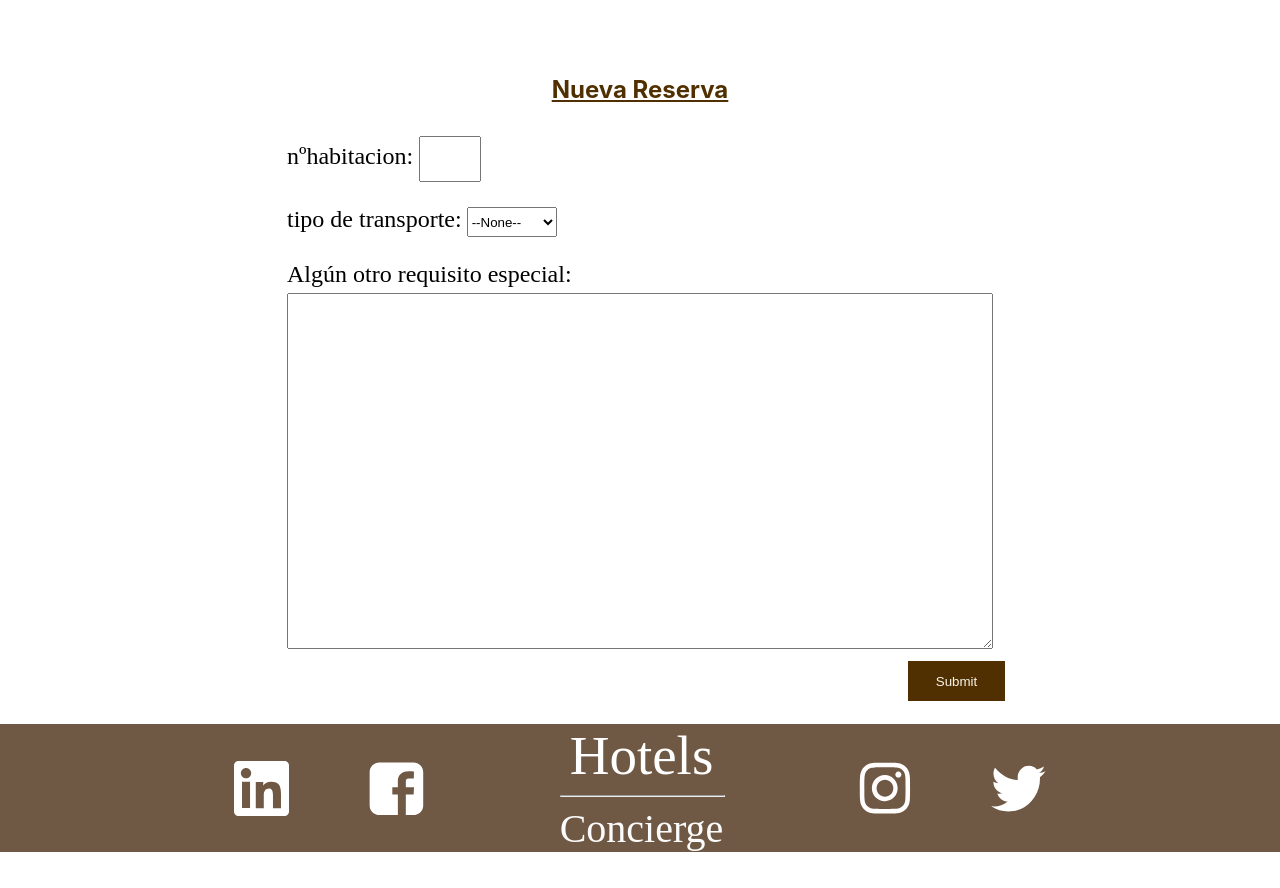
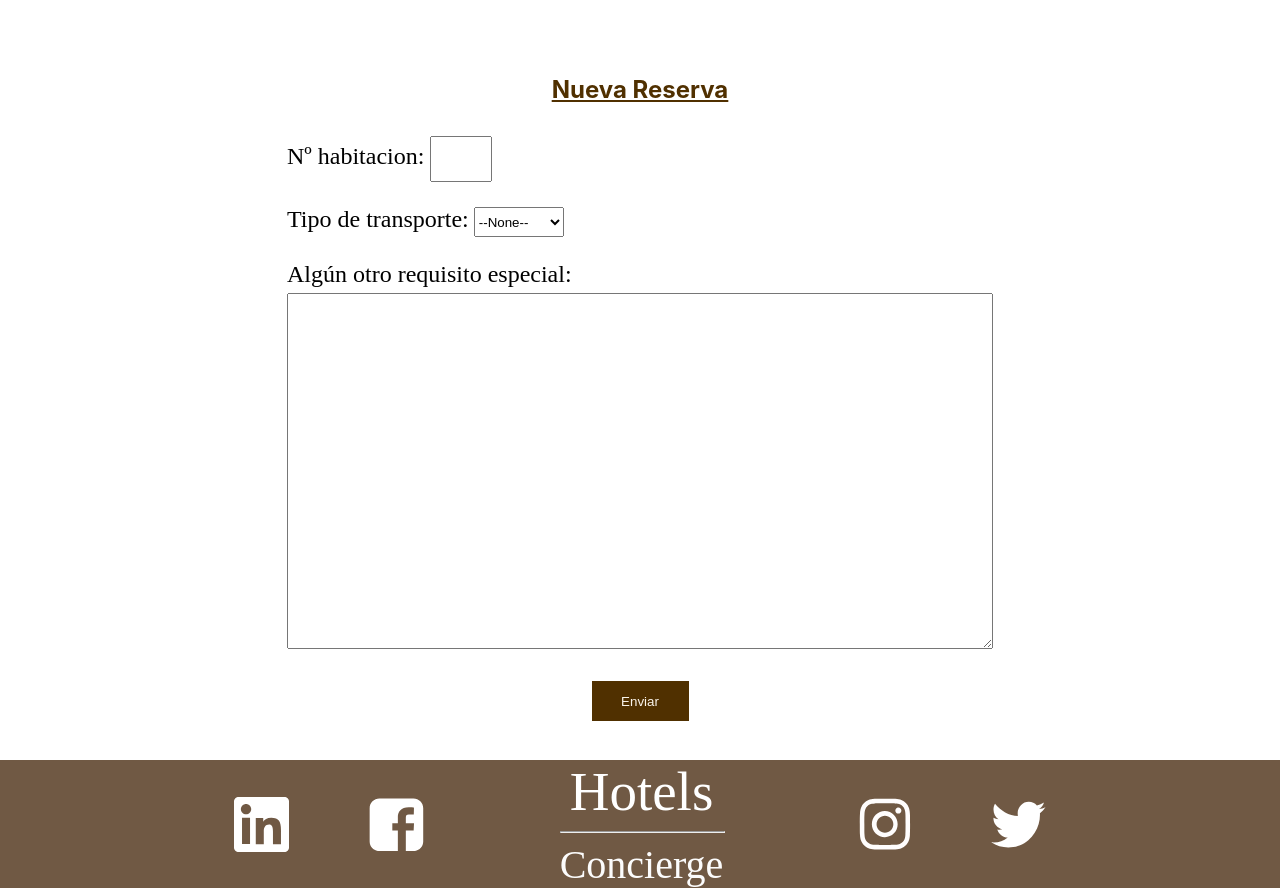
Before and after one commit to javierMorales9/ISST-Grupo02-Conc, a React (Create React App) app: page /transport in a window 1280 px wide. Shown: the part 1140-2028 px from the top of the page. Before the commit the page ends 1992 px from the top, so only its background shows below. Built offline with nearby package versions, Linux system fonts and the light colour scheme.

Commit message:
Added_hover_formSubmit_transport

```diff
--- a/src/pages/transport.js
+++ b/src/pages/transport.js
@@ -51,10 +51,10 @@ export default class Transport extends React.Component {
               <div className="formulario_reserva">
                 <form>
                     <label id="form_hab">
-                        nºhabitacion: <input type="text" name="name"/>
+                        Nº habitacion: <input type="text" name="name"/>
                     </label>
                     <label id="form_tipo">
-                        tipo de transporte:
+                        Tipo de transporte:
                         <select>
                             <option selected value="none">--None--</option>
                             <option value="uber">Uber</option>
@@ -66,7 +66,7 @@ export default class Transport extends React.Component {
                          <br></br>
                         <textarea></textarea>
                     </label>
-                    <input id="form_submit" type="submit" value="Submit" />
+                    <input id="form_submit" type="submit" value="Enviar" />
                 </form>
               </div>
 
--- a/src/public/transport.css
+++ b/src/public/transport.css
@@ -46,7 +46,7 @@
     width:100%;
     display:flex;
     justify-content:center;
-    padding-bottom: 24px;
+    padding-bottom: 40px;
 }
 
 form{
@@ -84,10 +84,17 @@ label{
 }
 
 #form_submit{
-    align-self:flex-end;
+    align-self:center;
+    margin-top: 20px;
     width: 97px;
     height: 40px;
     background-color: #503000;
     color: #FAF4EB;
     border: none;
 }
+
+#form_submit:hover{
+    color: #000000;
+	background: #F1D874;
+	box-shadow: black;
+}
```
